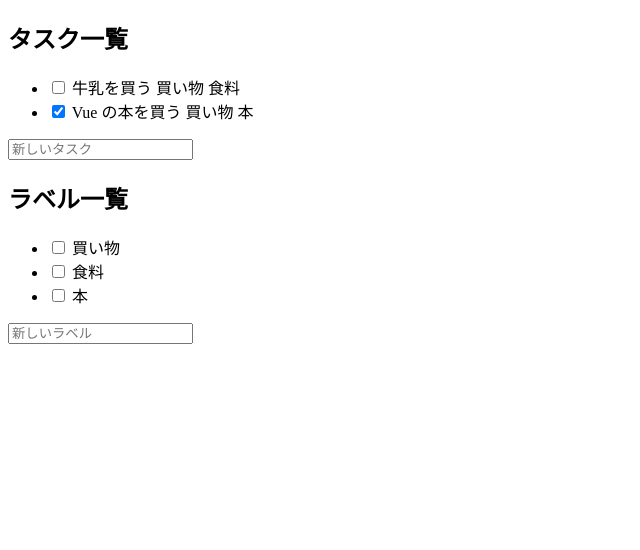
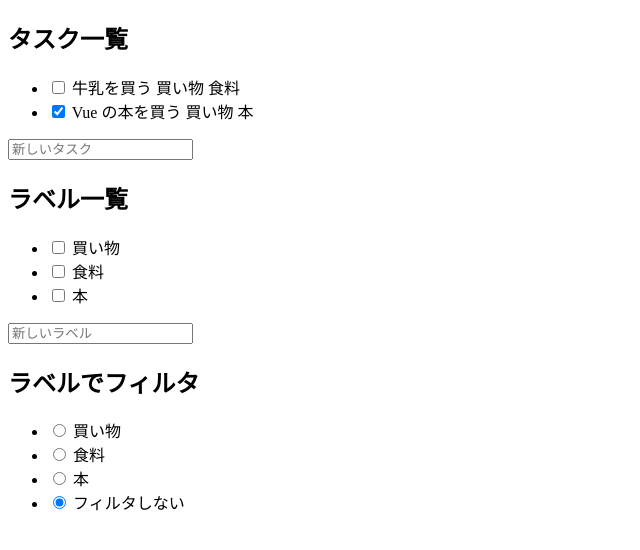
Before and after one commit to shin1rok/vuex-todo-app, a Vue app: page / in a window 1280 px wide. Shown: the top 550 px of the page, without its empty margins (0-640 px from the left). Built offline with nearby package versions, Linux system fonts and the light colour scheme.

Commit message:
タスクをラベルでフィルターできるようにする

```diff
--- a/src/App.vue
+++ b/src/App.vue
@@ -30,6 +30,22 @@
     <form v-on:submit.prevent="addLabel">
       <input type="text" v-model="newLabelText" placeholder="新しいラベル">
     </form>
+
+    <h2>ラベルでフィルタ</h2>
+    <ul>
+      <li v-for="label in labels" v-bind:key="label.id">
+        <input type="radio"
+               v-bind:checked="label.id === filter"
+               v-on:change="changeFilter(label.id)">
+        {{label.text}}
+      </li>
+      <li>
+        <input type="radio"
+               v-bind:checked="filter === null"
+               v-on:change="changeFilter(null)">
+        フィルタしない
+      </li>
+    </ul>
   </div>
 </template>
 
@@ -49,11 +65,14 @@
 
     computed: {
       tasks() {
-        return this.$store.state.tasks
+        return this.$store.getters.filteredTasks
       },
       labels() {
         return this.$store.state.labels
       },
+      filter(){
+        return this.$store.state.filter
+      }
     },
 
     methods: {
@@ -74,6 +93,9 @@
           label.id === id
         )[0]
         return label ? label.text : ''
+      },
+      changeFilter(labelId) {
+        this.$store.commit('changeFilter', {filter: labelId})
       }
     }
   }
--- a/src/store.js
+++ b/src/store.js
@@ -37,6 +37,21 @@
       }
     ],
     nextLabelId: 4,
+    filter: null,
+  },
+
+  getters: {
+    filteredTasks(state) {
+      if (!state.filter) {
+        return state.tasks
+      }
+
+      return state.tasks.filter(task => {
+        // 引数の値がArrayに存在しない場合は -1 を返す
+        // https://developer.mozilla.org/ja/docs/Web/JavaScript/Reference/Global_Objects/Array/indexOf
+        return task.labelIds.indexOf(state.filter) >= 0
+      })
+    }
   },
 
   mutations: {
@@ -64,9 +79,11 @@
       target_tasks.forEach(task => {
         task.done = !task.done
       })
+    },
+    changeFilter(state, {filter}) {
+      state.filter = filter
     }
   }
-
 })
 
 // ストアをエクスポート
```
